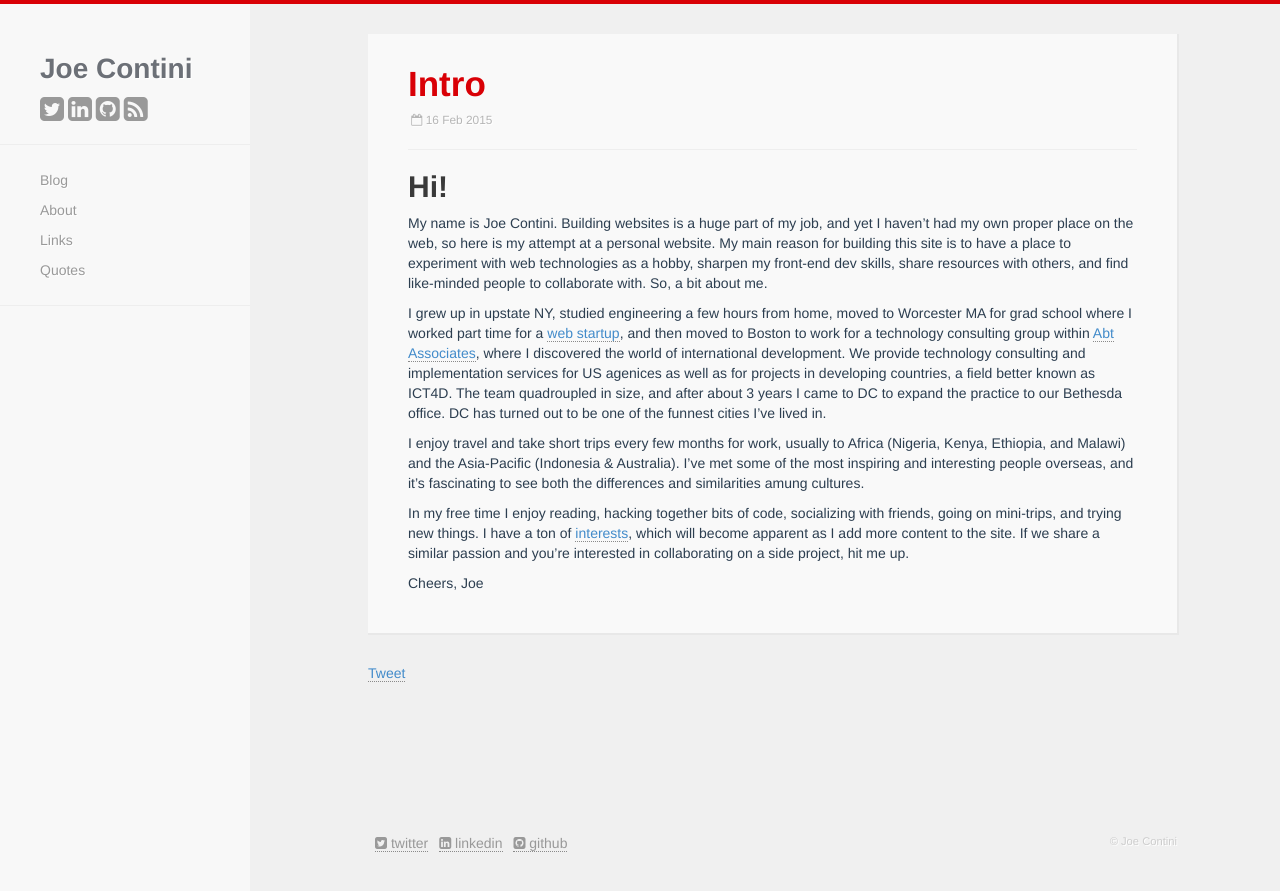
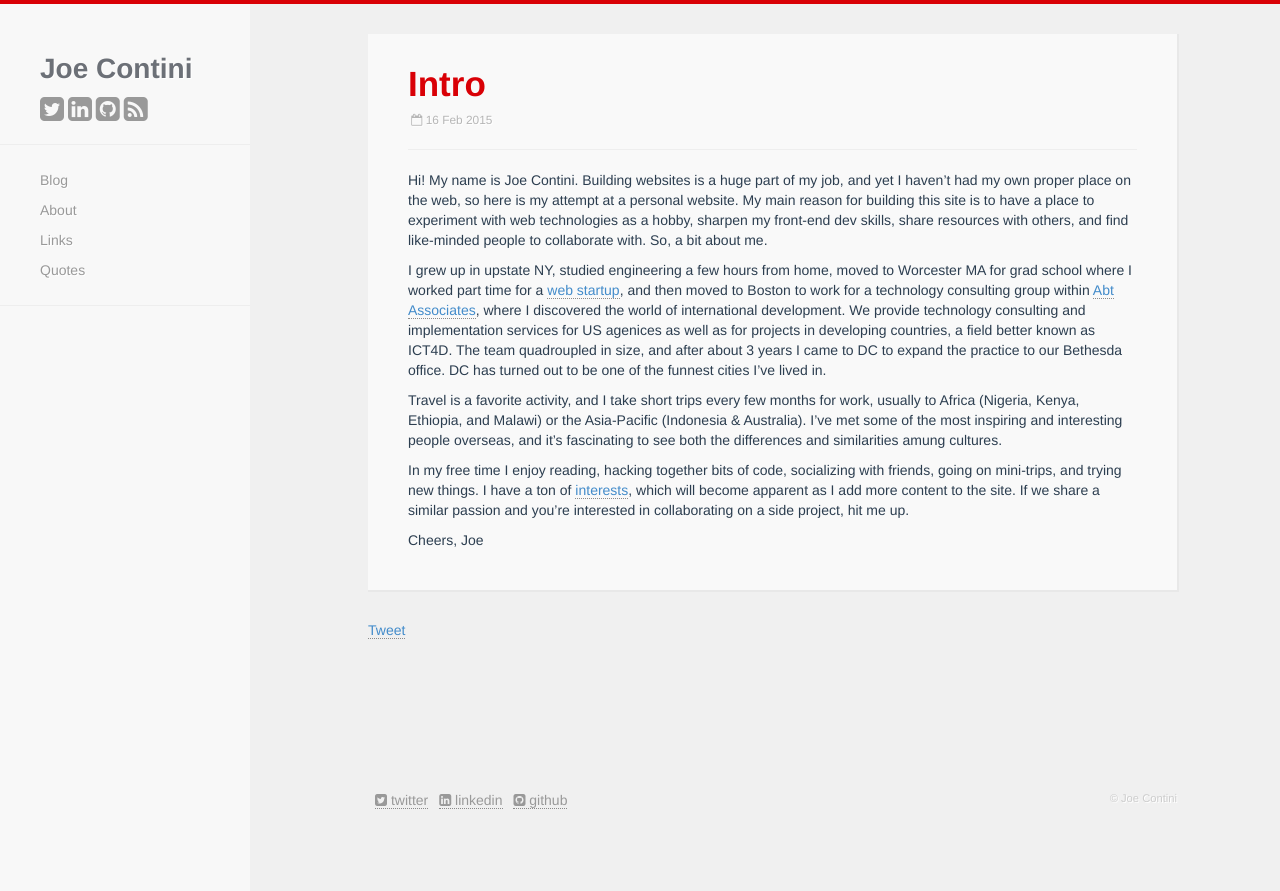
Before and after one commit to jcontini/old-jekyll-site, a Jekyll site: the page built from _posts/2015-02-16-Intro-Joe-Contini.md, in a window 1280 px wide. Shown: the top 891 px of the page. Built offline with Jekyll 4.4.1, drawn with Linux system fonts in a browser that asks for light colours; nearby versions of some CDN libraries; Markdown is read by kramdown in place of the engine named in the settings; comment, search, counter and statistics services are not loaded.

Commit message:
Fixed RSS excerpt

```diff
--- a/_posts/2015-02-16-Intro-Joe-Contini.md
+++ b/_posts/2015-02-16-Intro-Joe-Contini.md
@@ -1,13 +1,12 @@
 ---
 title: Intro
 ---
-## Hi!
 
-My name is Joe Contini. Building websites is a huge part of my job, and yet I haven't had my own proper place on the web, so here is my attempt at a personal website. My main reason for building this site is to have a place to experiment with web technologies as a hobby, sharpen my front-end dev skills, share resources with others, and find like-minded people to collaborate with. So, a bit about me.
+Hi! My name is Joe Contini. Building websites is a huge part of my job, and yet I haven't had my own proper place on the web, so here is my attempt at a personal website. My main reason for building this site is to have a place to experiment with web technologies as a hobby, sharpen my front-end dev skills, share resources with others, and find like-minded people to collaborate with. So, a bit about me.
 
 I grew up in upstate NY, studied engineering a few hours from home, moved to Worcester MA for grad school where I worked part time for a [web startup](http://andplus.com/), and then moved to Boston to work for a technology consulting group within [Abt Associates](http://abtassociates.com), where I discovered the world of international development. We provide technology consulting and implementation services for US agenices as well as for projects in developing countries, a field better known as ICT4D. The team quadroupled in size, and after about 3 years I came to DC to expand the practice to our Bethesda office. DC has turned out to be one of the funnest cities I've lived in.
 
-I enjoy travel and take short trips every few months for work, usually to Africa (Nigeria, Kenya, Ethiopia, and Malawi) and the Asia-Pacific (Indonesia & Australia). I've met some of the most inspiring and interesting people overseas, and it's fascinating to see both the differences and similarities amung cultures.
+Travel is a favorite activity, and I take short trips every few months for work, usually to Africa (Nigeria, Kenya, Ethiopia, and Malawi) or the Asia-Pacific (Indonesia & Australia). I've met some of the most inspiring and interesting people overseas, and it's fascinating to see both the differences and similarities amung cultures.
 
 In my free time I enjoy reading, hacking together bits of code, socializing with friends, going on mini-trips, and trying new things. I have a ton of [interests](/links.html), which will become apparent as I add more content to the site. If we share a similar passion and you're interested in collaborating on a side project, hit me up.
 
```
